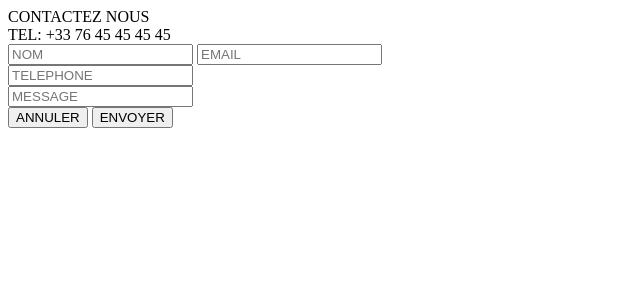
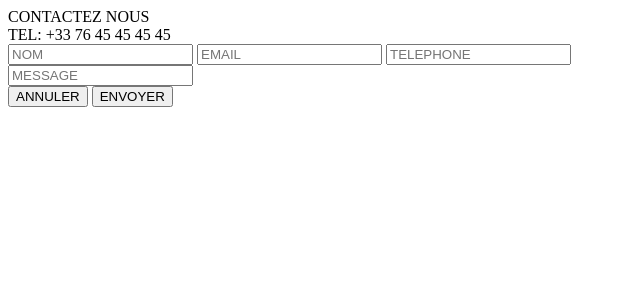
Before and after one commit to sibelckya/goodNews, a PHP site: page /goodNews/contact.php in a window 1280 px wide. Shown: the top 300 px of the page, without its empty margins (0-640 px from the left). Run offline with PHP 8.4, Linux system fonts and the light colour scheme.

Commit message:
Add files via upload

```diff
--- a/contact.php
+++ b/contact.php
@@ -43,20 +43,14 @@ if (isset($_POST["message"])) {
         <div>TEL: +33 76 45 45 45 45</div>
         <input class="input input-bordered input-primary w-full max-w-xs" placeholder="NOM" name="nom" value="<?php echo $nom; ?>" required>
         <span class="error"> <?php echo $errorNom; ?></span>
-                </div>
-
         <input class="input input-bordered input-primary w-full max-w-xs" type="email" placeholder="EMAIL" name="email" value="<?php echo $email; ?>" required>
         <span class="error"><?php echo  $errorEmail; ?></span>
-                <div class="app-form-group">
         <input class="input input-bordered input-primary w-full max-w-xs" placeholder="TELEPHONE" name="telephone" value="<?php echo $tel; ?>" required>
         <span class="error"><?php echo $errorTel; ?></span> <br>
-                </div>
-
         <input class="input input-bordered input-primary w-full max-w-xs" placeholder="MESSAGE" name="sujet" required><?php echo $message; ?>
         <span class="error"><?php echo $errorMessage; ?></span> <br>
         <button class="btn btn-primary">ANNULER</button>
         <button class="btn btn-primary">ENVOYER</button>
-                </div>
         </ul>
     </form>
 
```
Lines whose indentation alone changed are shown as unchanged.
